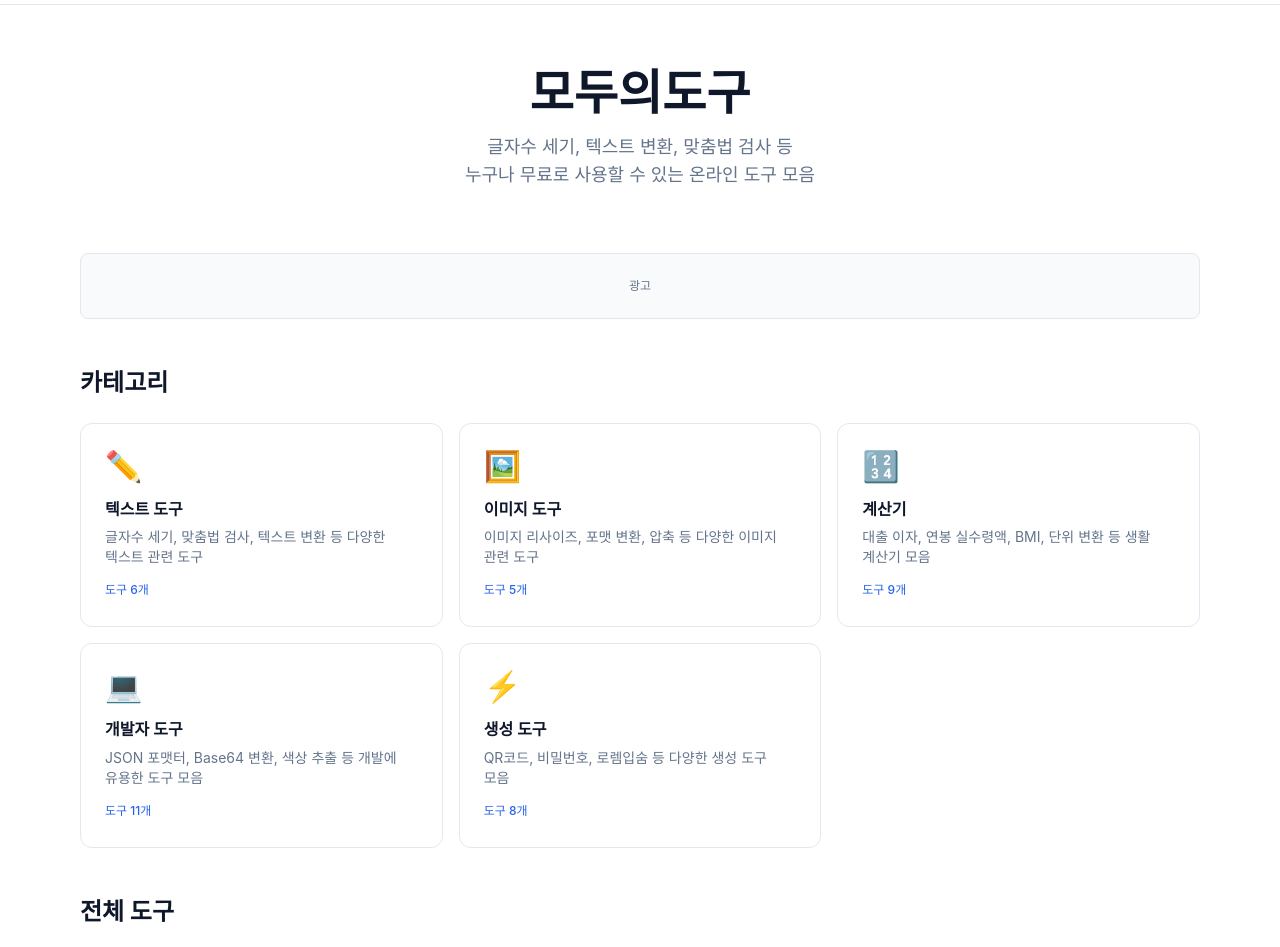
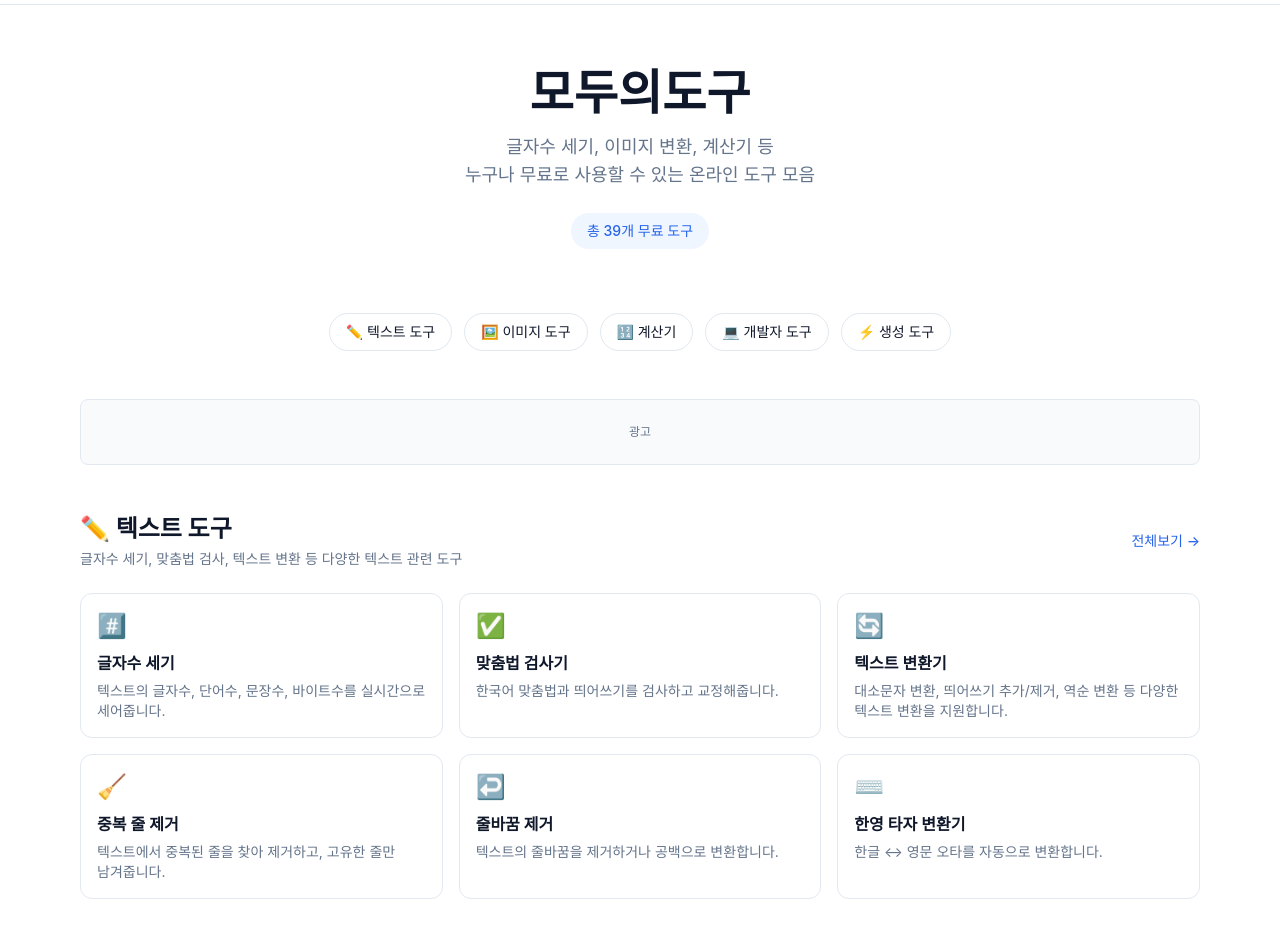
Before and after one commit to realizer666/toolbox-kr, a Next.js app: page / in a window 1280 px wide. Shown: the part 60-1007 px from the top of the page. Built offline with nearby package versions, Linux system fonts and the light colour scheme; a web font is replaced by a local one.

Commit message:
홈페이지 카테고리별 도구 목록으로 개선
카테고리 바로가기 네비게이션 추가, 카테고리별로 도구 그리드 표시

Co-Authored-By: Claude Opus 4.6 (1M context) <noreply@anthropic.com>

```diff
--- a/src/app/page.tsx
+++ b/src/app/page.tsx
@@ -1,10 +1,10 @@
-import { categories, getAllTools } from "@/lib/registry";
-import { CategoryCard } from "@/components/tools/CategoryCard";
+import Link from "next/link";
+import { categories, getToolsByCategory, getAllTools } from "@/lib/registry";
 import { ToolCard } from "@/components/tools/ToolCard";
 import { AdSlot } from "@/components/ads/AdSlot";
 
 export default function HomePage() {
-  const allTools = getAllTools();
+  const totalTools = getAllTools().length;
 
   return (
     <div className="mx-auto max-w-6xl px-4">
@@ -13,34 +13,61 @@ export default function HomePage() {
         <h1 className="text-4xl md:text-5xl font-bold text-text mb-4">
           모두의도구
         </h1>
-        <p className="text-lg text-text-muted max-w-2xl mx-auto">
-          글자수 세기, 텍스트 변환, 맞춤법 검사 등
+        <p className="text-lg text-text-muted max-w-2xl mx-auto mb-6">
+          글자수 세기, 이미지 변환, 계산기 등
           <br className="hidden sm:block" />
           누구나 무료로 사용할 수 있는 온라인 도구 모음
         </p>
+        <div className="inline-block px-4 py-2 bg-primary-50 text-primary-600 rounded-full text-sm font-medium">
+          총 {totalTools}개 무료 도구
+        </div>
       </section>
+
+      {/* 카테고리 바로가기 */}
+      <nav className="flex flex-wrap justify-center gap-3 mb-12">
+        {categories.map((cat) => (
+          <a
+            key={cat.id}
+            href={`#${cat.id}`}
+            className="px-4 py-2 rounded-full border border-border hover:border-primary-500 hover:bg-primary-50 transition-colors text-sm font-medium text-text"
+          >
+            {cat.icon} {cat.name}
+          </a>
+        ))}
+      </nav>
 
       <AdSlot className="mb-12" />
 
-      {/* Categories */}
-      <section className="mb-12">
-        <h2 className="text-2xl font-bold text-text mb-6">카테고리</h2>
-        <div className="grid grid-cols-1 sm:grid-cols-2 lg:grid-cols-3 gap-4">
-          {categories.map((cat) => (
-            <CategoryCard key={cat.id} category={cat} />
-          ))}
-        </div>
-      </section>
+      {/* 카테고리별 도구 목록 */}
+      {categories.map((cat, index) => {
+        const tools = getToolsByCategory(cat.id);
+        return (
+          <section key={cat.id} id={cat.id} className="mb-12">
+            <div className="flex items-center justify-between mb-6">
+              <div>
+                <h2 className="text-2xl font-bold text-text">
+                  {cat.icon} {cat.name}
+                </h2>
+                <p className="text-sm text-text-muted mt-1">{cat.description}</p>
+              </div>
+              <Link
+                href={cat.path}
+                className="text-sm text-primary-600 hover:text-primary-700 font-medium hidden sm:block"
+              >
+                전체보기 →
+              </Link>
+            </div>
+            <div className="grid grid-cols-1 sm:grid-cols-2 lg:grid-cols-3 gap-4">
+              {tools.map((tool) => (
+                <ToolCard key={tool.id} tool={tool} />
+              ))}
+            </div>
 
-      {/* All Tools */}
-      <section className="mb-12">
-        <h2 className="text-2xl font-bold text-text mb-6">전체 도구</h2>
-        <div className="grid grid-cols-1 sm:grid-cols-2 lg:grid-cols-3 gap-4">
-          {allTools.map((tool) => (
-            <ToolCard key={tool.id} tool={tool} />
-          ))}
-        </div>
-      </section>
+            {/* 카테고리 사이에 광고 삽입 (2번째, 4번째 카테고리 뒤) */}
+            {(index === 1 || index === 3) && <AdSlot className="mt-8" />}
+          </section>
+        );
+      })}
 
       <AdSlot className="mb-12" />
 
@@ -56,9 +83,9 @@ export default function HomePage() {
             브라우저에서 바로 사용할 수 있습니다.
           </p>
           <p>
-            글자수 세기, 맞춤법 검사, 텍스트 변환, 중복 줄 제거 등 다양한
-            텍스트 도구를 제공하며, 앞으로 이미지 도구, 개발자 도구, 계산기
-            등 더 많은 도구를 추가할 예정입니다.
+            텍스트 도구, 이미지 도구, 계산기, 개발자 도구, 생성 도구 등
+            총 {totalTools}개의 무료 도구를 제공하고 있으며, 지속적으로
+            새로운 도구를 추가하고 있습니다.
           </p>
           <p>
             모든 도구는 개인정보를 수집하지 않으며, 입력한 데이터는 서버로
```
